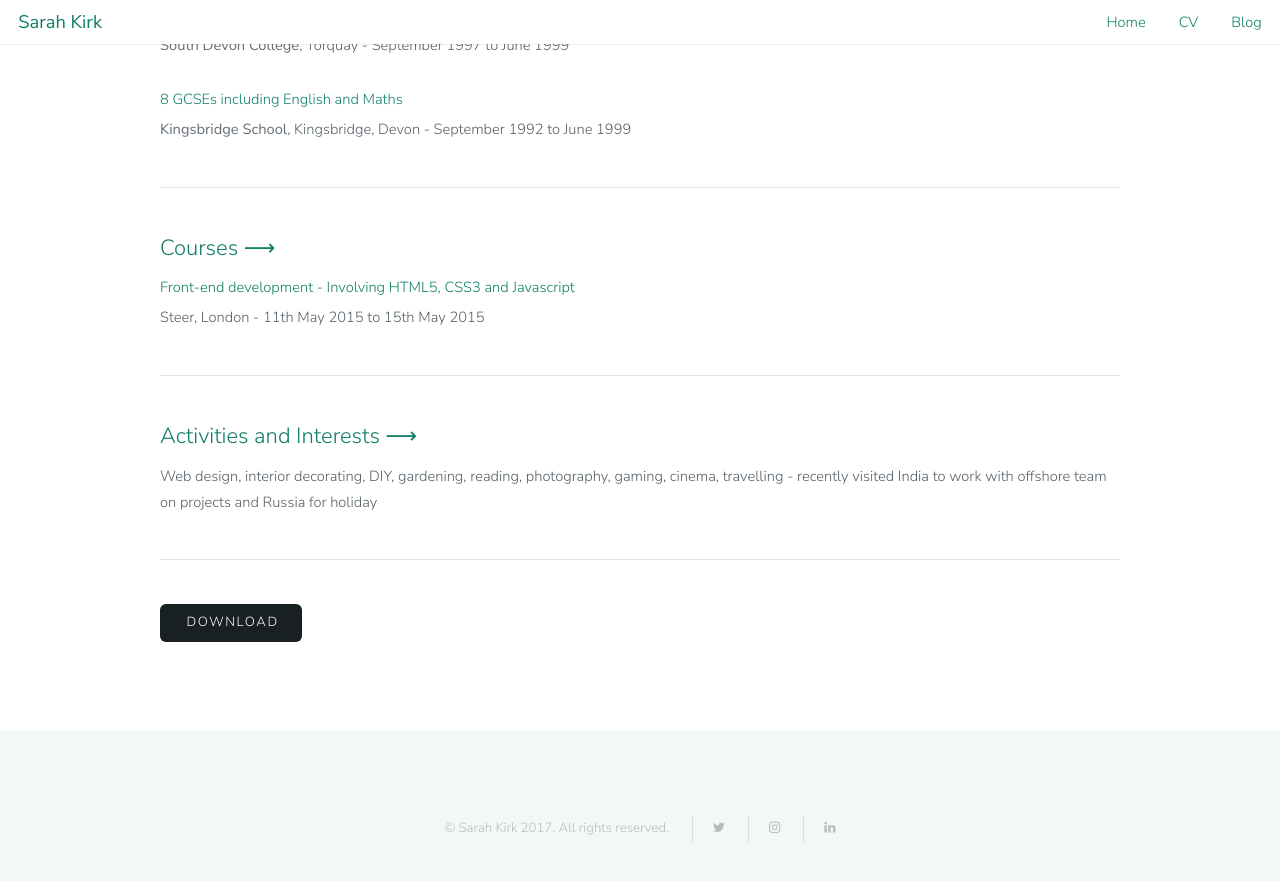
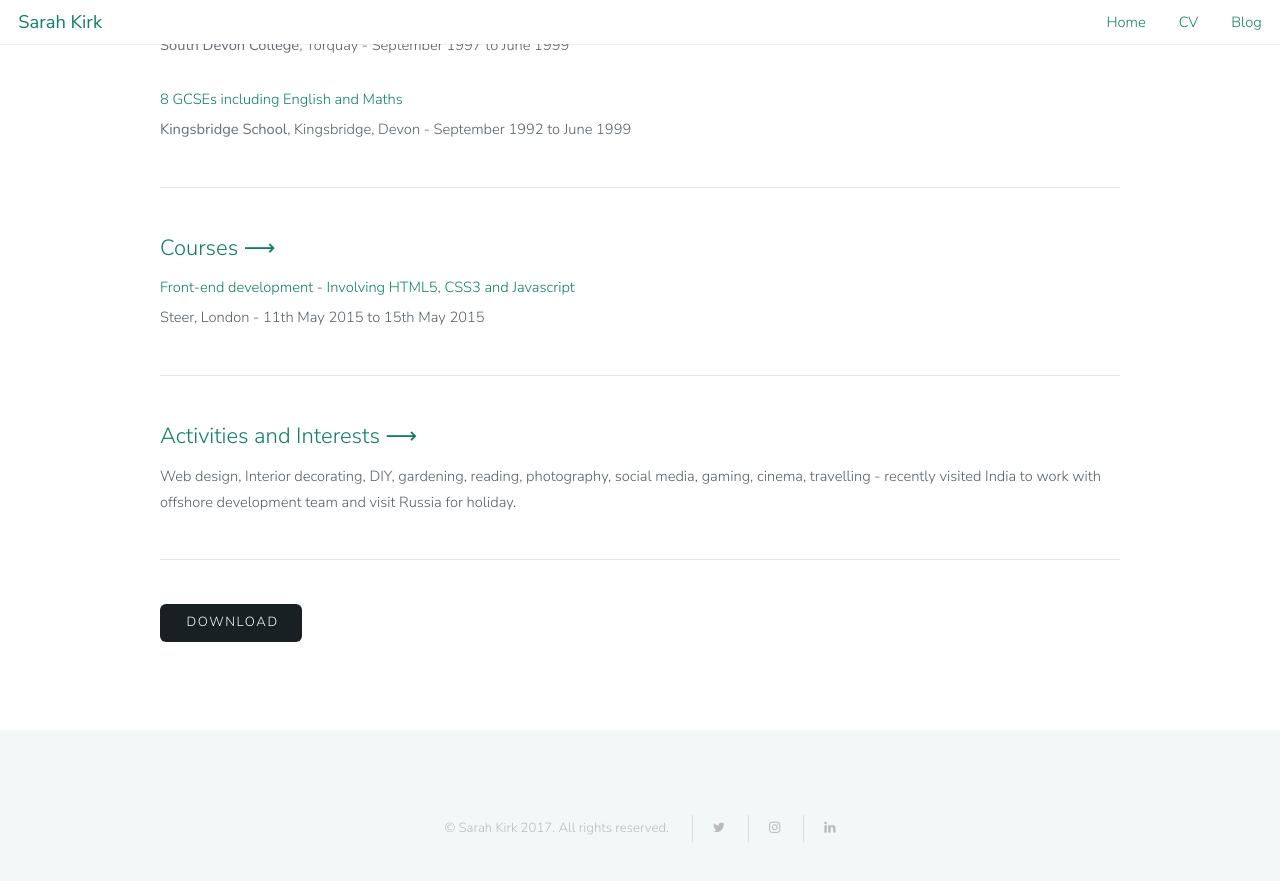
Before and after one commit to Kharsikar/kharsikar.github.io, a Jekyll site: the page built from cv.html, in a window 1280 px wide and 900 px high, scrolled down 3077 px. Shown: the top 881 px of the window. Built offline with Jekyll 4.4.1, drawn with Linux system fonts in a browser that asks for light colours.

Commit message:
Update cv.html

```diff
--- a/cv.html
+++ b/cv.html
@@ -124,7 +124,7 @@ layout: default
 <p>Steer, London - 11th May 2015 to 15th May 2015</p>
             <hr>
 <h2 id="activities-and-interests-">Activities and Interests ⟶</h2>
-<p>Web design, interior decorating, DIY, gardening, reading, photography, gaming, cinema, travelling - recently visited India to work with offshore team on projects and Russia for holiday</p>
+<p>Web design, Interior decorating, DIY, gardening, reading, photography, social media, gaming, cinema, travelling - recently visited India to work with offshore development team and visit Russia for holiday.</p>
 <hr>
  <ul class="actions">
        <li><a href="{{ site.baseurl }}/assets/Sarah-Kirk-CV.pdf" target="_blank" class="button">Download</a></li>
```
